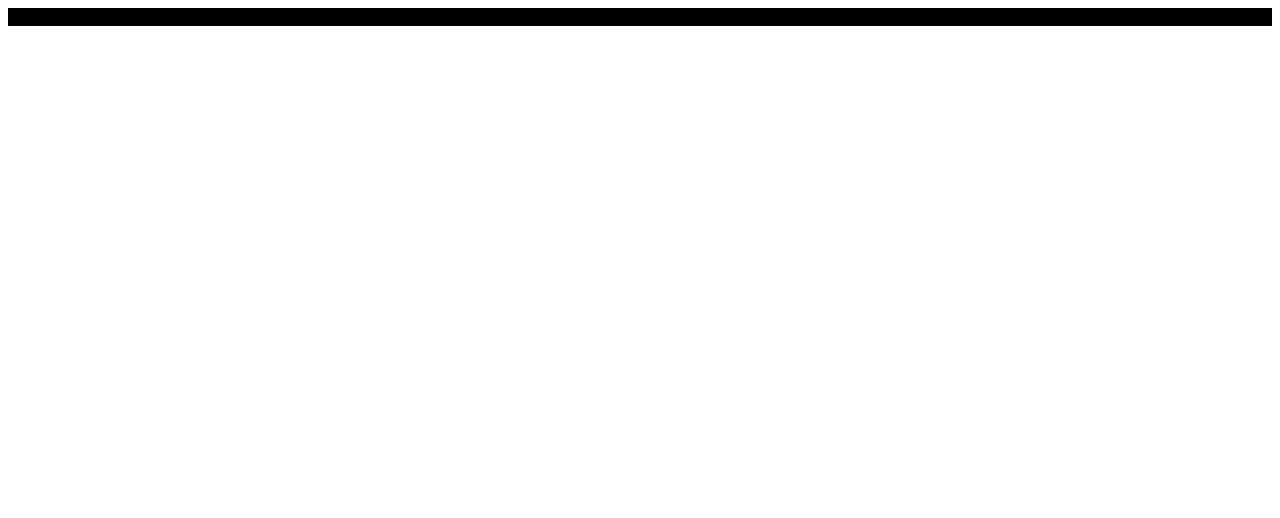
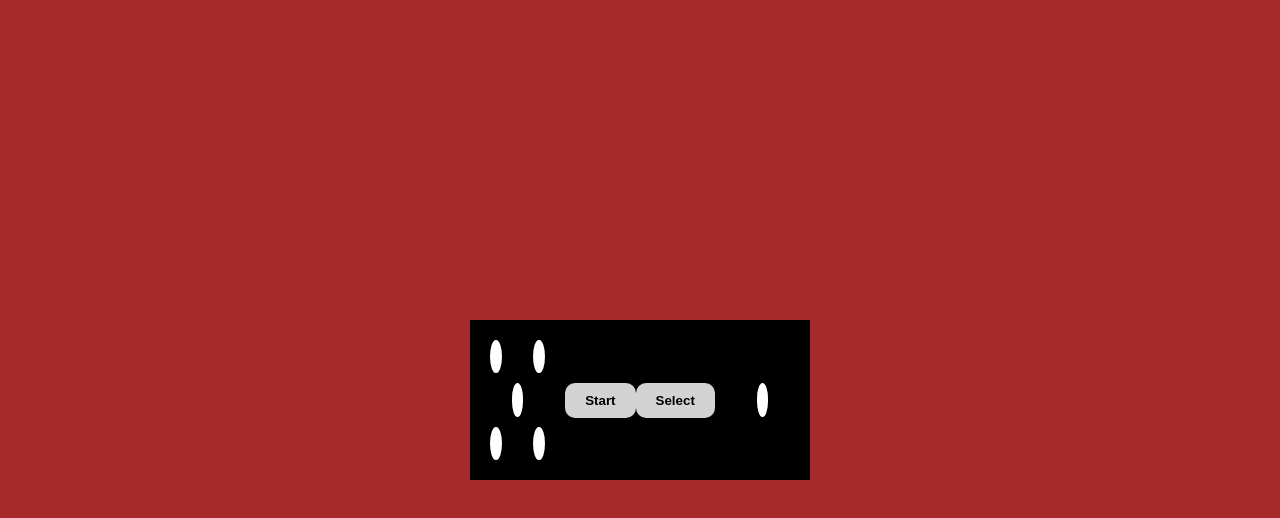
Before and after one commit to DimitriStintzi/DimitriStintzi.github.io, a plain HTML site: page index.html in a window 1280 px wide. Drawn offline with Linux system fonts and the light colour scheme.

Commit message:
Update index.html

```diff
--- a/index.html
+++ b/index.html
@@ -5,23 +5,76 @@
   <meta name="viewport" content="width=device-width, initial-scale=1.0">
   <title>NES Controller</title>
   <style>
-    .container-fluid{
-        background-color: red;
+    body{
+        background-color: brown;
+        display: flex;
+        justify-content: center;
+        align-items: center;
+        height: 100vh;
+        margin: 0;
     }
 
     .container{
         background-color: black;
         display: grid;
-        grid-template-columns: auto auto auto auto auto; /* Trois colonnes */
-        gap: 0px; /* Espacement entre les éléments */
+        grid-template-columns: repeat(3, 1fr);
+        gap: 20px;
+        padding: 20px;
+        width: 300px;
+        height: 120px;
     }
 
+    .cross, .buttons {
+        display: grid;
+        grid-template-columns: repeat(3, 1fr);
+        grid-template-rows: repeat(3, 1fr);
+        gap: 10px;
+    }
+
+    .cross > div, .buttons > div {
+        background: #fff;
+        border-radius: 50%;
+    }
+
+    .cross > div:nth-child(2), .cross > div:nth-child(4), .cross > div:nth-child(6), .cross > div:nth-child(8) {
+        background: none;
+    }
+
+    .buttons > div {
+        grid-column: 2;
+        grid-row: 2;
+    }
+
+    .start-select {
+        display: flex;
+        justify-content: space-between;
+        align-items: center;
+        grid-column: 2;
+    }
+
+    .start-select > button {
+        background: #d3d3d3;
+        border: none;
+        padding: 10px 20px;
+        border-radius: 10px;
+        font-weight: bold;
+        cursor: pointer;
+    }
   </style>
 </head>
 <body>
-    <div class="container-fluid">
-        <div class="container">
-            bbbbbbbbbbbbbbb
+    <div class="container">
+        <div class="cross">
+            <div></div><div></div><div></div>
+            <div></div><div></div><div></div>
+            <div></div><div></div><div></div>
+        </div>
+        <div class="start-select">
+            <button>Start</button>
+            <button>Select</button>
+        </div>
+        <div class="buttons">
+            <div></div>
         </div>
     </div>
 </body>
```
